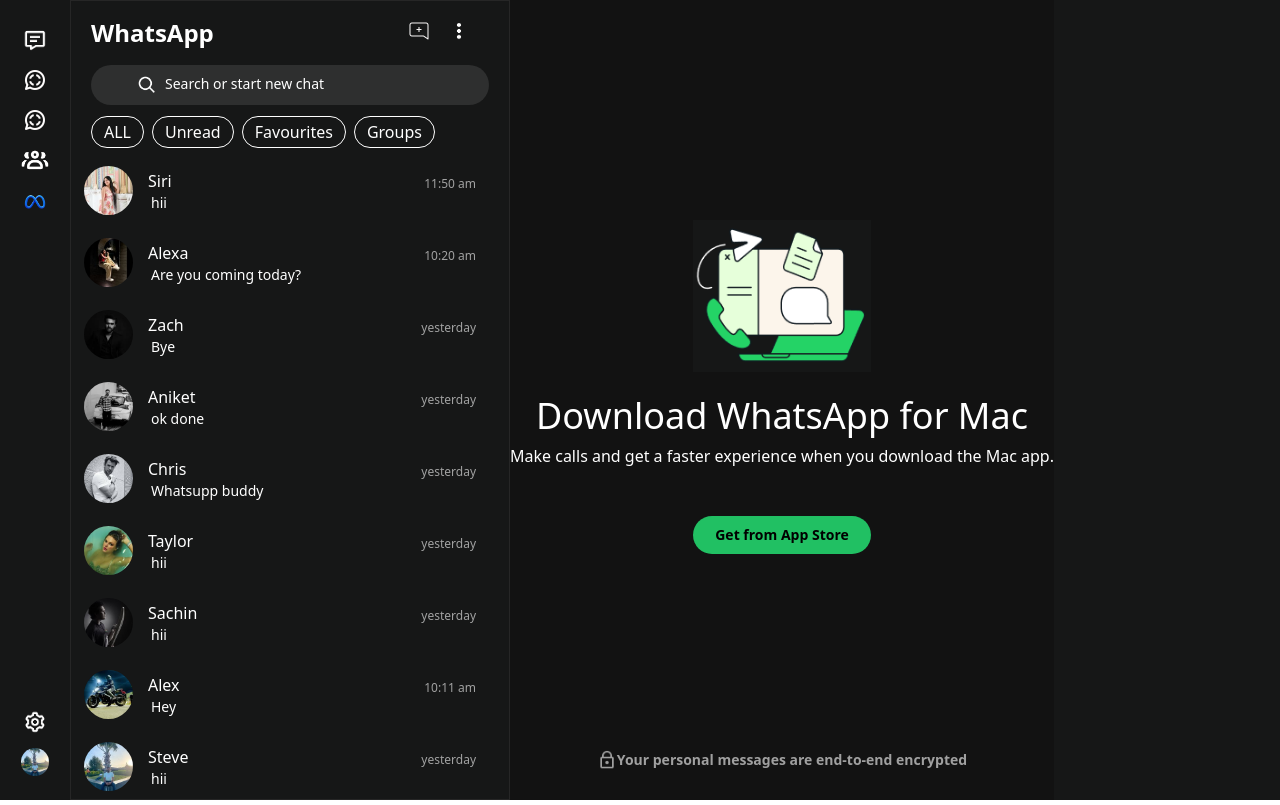
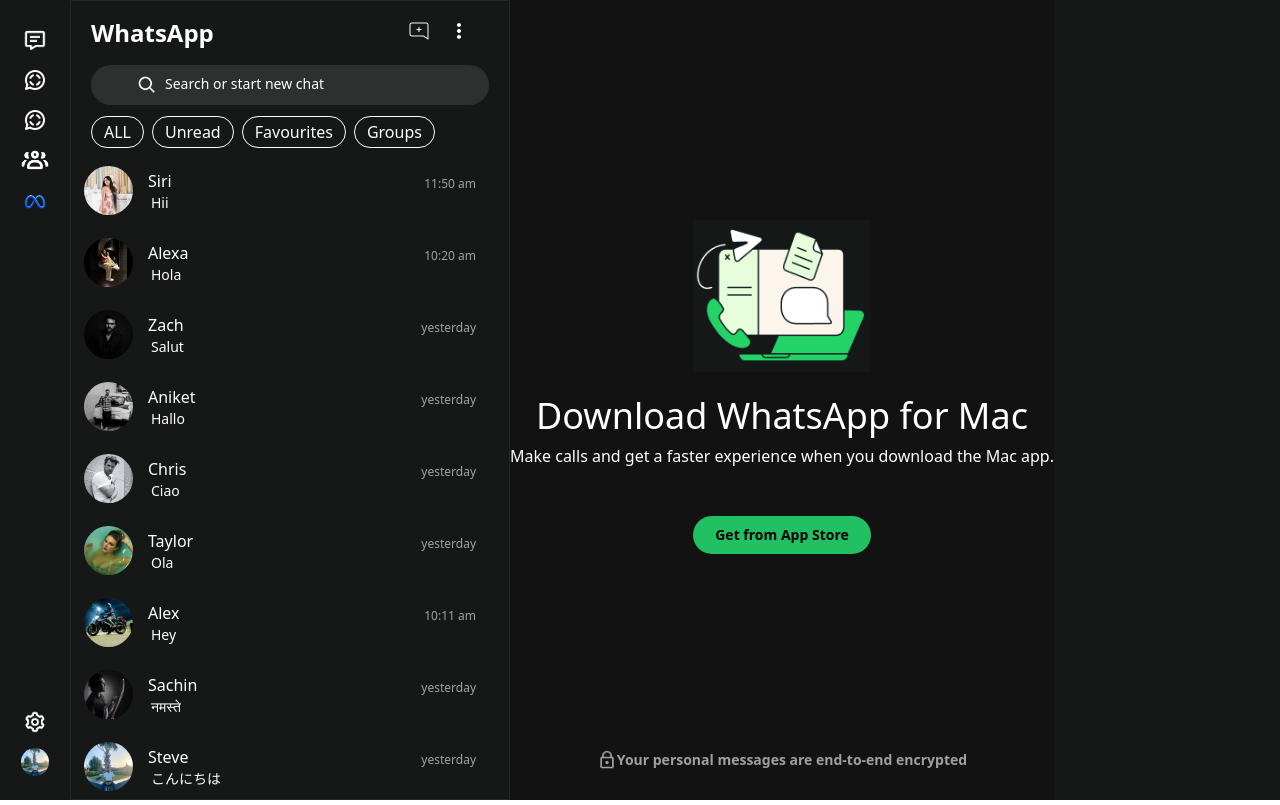
Before and after one commit to deepak-077/WhatsApp, a Next.js app: page / in a window 1280 px wide. Built offline with nearby package versions, Linux system fonts and the light colour scheme.

Commit message:
message update

```diff
--- a/components/ChatApp.tsx
+++ b/components/ChatApp.tsx
@@ -11,43 +11,37 @@
   {
     name:"Siri",
     img:'one.jpg',
-    msg: "hii",
+    msg: "Hii",
     time:'11:50 am'
   },
   {
     name:"Alexa",
     img:'two.jpg',
-    msg: "Are you coming today?",
+    msg: "Hola",
     time:'10:20 am'
   },
   {
     name:"Zach",
     img:'four.jpg',
-    msg: "Bye",
+    msg: "Salut",
     time:'yesterday'
   },
   {
     name:"Aniket",
     img:'aniket.jpg',
-    msg: "ok done",
+    msg: "Hallo",
     time:'yesterday'
   },
   {
     name:"Chris",
     img:'chris.jpg',
-    msg: "Whatsupp buddy",
+    msg: "Ciao",
     time:'yesterday'
   },
   {
     name:"Taylor",
     img:'taylor.jpg',
-    msg: "hii",
-    time:'yesterday'
-  },
-  {
-    name:"Sachin",
-    img:'sachin.jpg',
-    msg: "hii",
+    msg: "Ola",
     time:'yesterday'
   },
   {
@@ -57,21 +51,27 @@
     time:'10:11 am'
   },
   {
+    name:"Sachin",
+    img:'sachin.jpg',
+    msg: "नमस्ते",
+    time:'yesterday'
+  },
+  {
     name:"Steve",
     img:'me.jpg',
-    msg: "hii",
+    msg: "こんにちは",
     time:'yesterday'
   },
   {
     name:"Unknown",
     img:'random.jpg',
-    msg: "hii",
+    msg: "안녕하세요",
     time:'yesterday'
   },
   {
     name:"Random",
     img:'random.jpg',
-    msg: "hola",
+    msg: "Adios",
     time:'yesterday'
   },
   {
```
